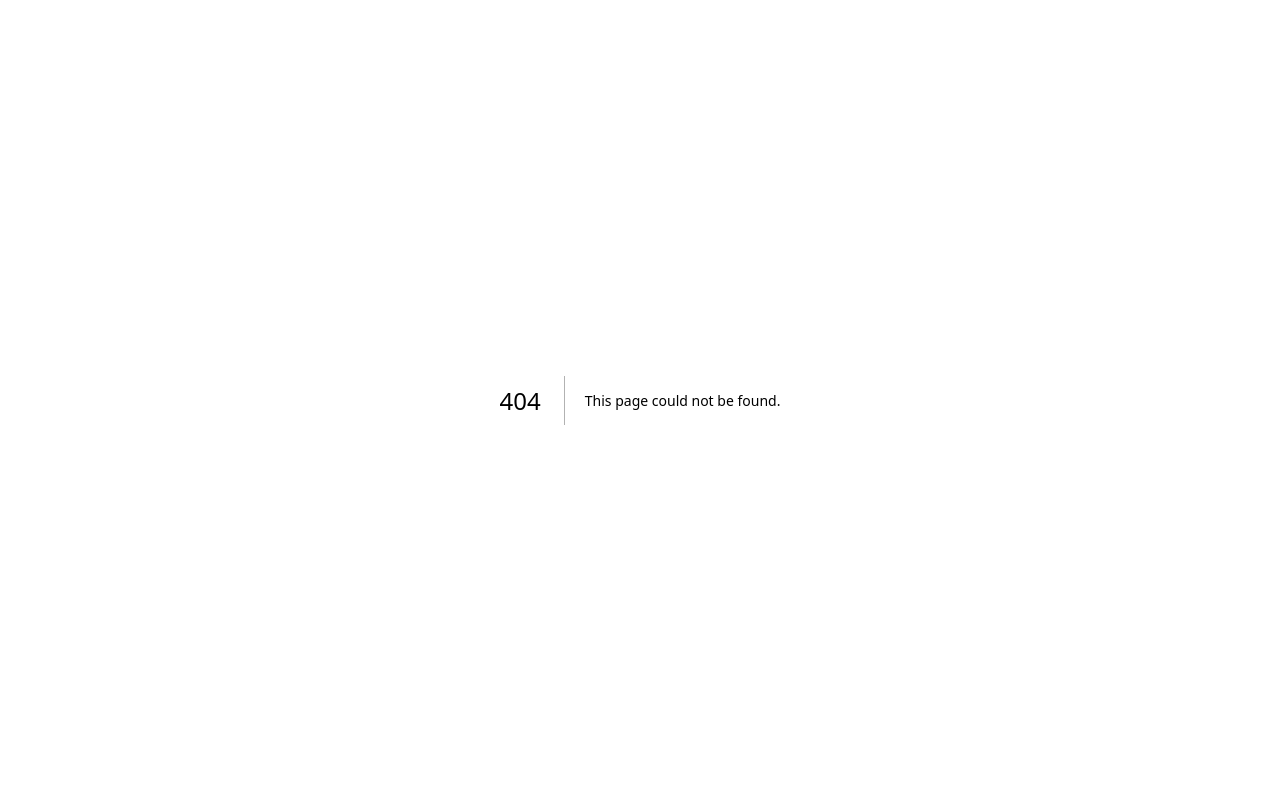
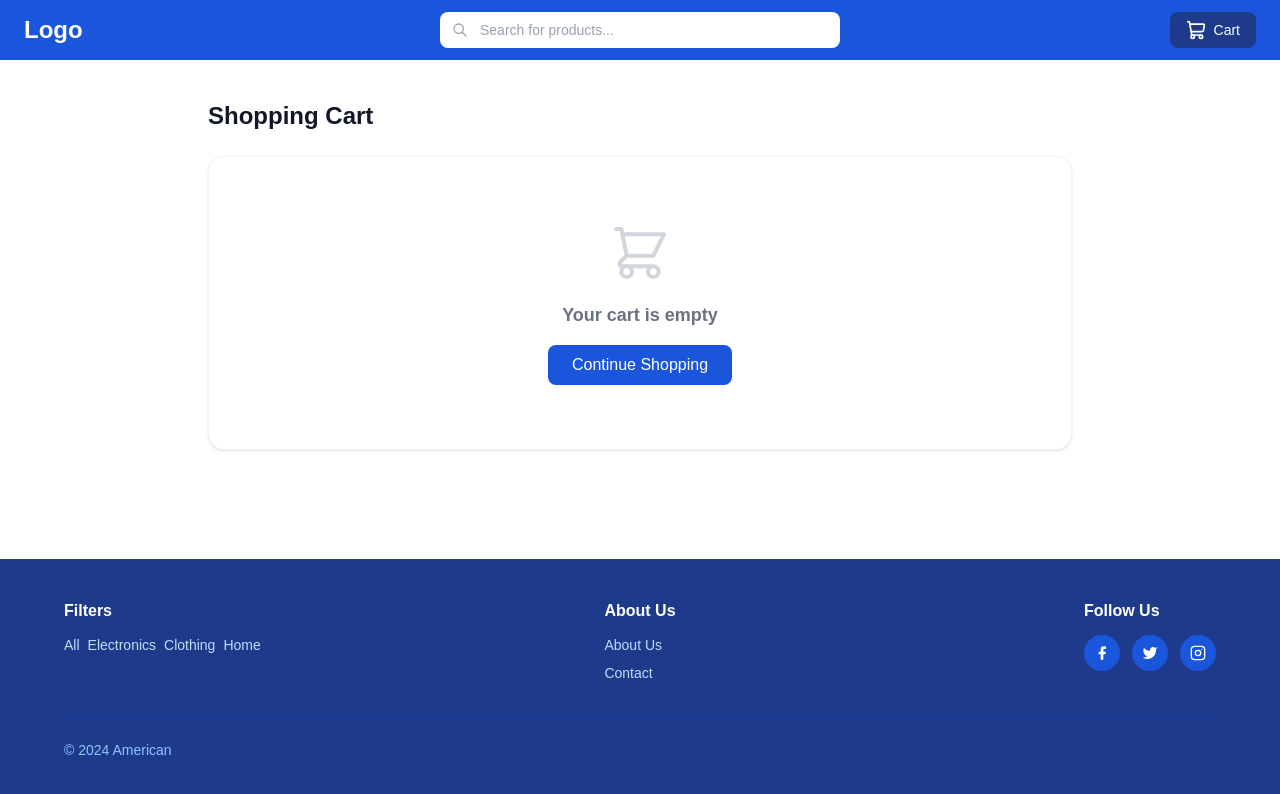
Before and after one commit to Alorik/whatbytes-assignment, a Next.js app: page /cart in a window 1280 px wide. Before the commit this address had no page. Shown: the top 794 px of the page. Built offline with nearby package versions, Linux system fonts and the light colour scheme.

Commit message:
cart added

```diff
--- /dev/null
+++ b/app/cart/page.tsx
@@ -0,0 +1,149 @@
+"use client";
+
+import { useState } from "react";
+import Link from "next/link";
+import { Trash2 } from "lucide-react";
+import { useCart } from "@/context/CartContext";
+import Header from "@/components/Header";
+import Footer from "@/components/Footer";
+
+export default function CartPage() {
+  const [searchQuery, setSearchQuery] = useState("");
+  const { items, removeItem, updateQuantity, totalPrice, totalItems } =
+    useCart();
+
+  return (
+    <div className="min-h-screen bg-white flex flex-col">
+      <Header searchQuery={searchQuery} onSearchChange={setSearchQuery} />
+
+      <main className="flex-1 max-w-4xl mx-auto w-full px-4 py-10">
+        <h1 className="text-2xl font-bold text-gray-900 mb-6">Shopping Cart</h1>
+
+        {items.length === 0 ? (
+          <div className="bg-white rounded-2xl shadow-sm border border-gray-100 p-16 text-center">
+            <svg
+              className="w-16 h-16 mx-auto mb-4 text-gray-300"
+              fill="none"
+              stroke="currentColor"
+              viewBox="0 0 24 24"
+            >
+              <path
+                strokeLinecap="round"
+                strokeLinejoin="round"
+                strokeWidth={1.5}
+                d="M3 3h2l.4 2M7 13h10l4-8H5.4M7 13L5.4 5M7 13l-2.293 2.293c-.63.63-.184 1.707.707 1.707H17m0 0a2 2 0 100 4 2 2 0 000-4zm-8 2a2 2 0 11-4 0 2 2 0 014 0z"
+              />
+            </svg>
+            <p className="text-lg font-semibold text-gray-500 mb-4">
+              Your cart is empty
+            </p>
+            <Link
+              href="/"
+              className="bg-[#1a56db] text-white px-6 py-2 rounded-lg font-medium hover:bg-[#1e40af] transition-colors inline-block"
+            >
+              Continue Shopping
+            </Link>
+          </div>
+        ) : (
+          <div className="flex flex-col lg:flex-row gap-6">
+            {/* Items */}
+            <div className="flex-1 space-y-4">
+              {items.map((item) => (
+                <div
+                  key={item.id}
+                  className="bg-white rounded-xl shadow-sm border border-gray-100 p-4 flex gap-4 items-center"
+                >
+                  <Link href={`/product/${item.id}`}>
+                    <div className="w-20 h-20 bg-gray-100 rounded-lg flex items-center justify-center shrink-0">
+                      <img
+                        src={item.image}
+                        alt={item.title}
+                        className="h-16 w-16 object-contain"
+                      />
+                    </div>
+                  </Link>
+                  <div className="flex-1 min-w-0">
+                    <Link href={`/product/${item.id}`}>
+                      <h3 className="font-semibold text-gray-900 text-sm hover:text-[#1a56db]">
+                        {item.title}
+                      </h3>
+                    </Link>
+                    <p className="text-gray-500 text-xs mt-0.5">
+                      {item.category}
+                    </p>
+                    <p className="font-bold text-gray-900 mt-1">
+                      ${item.price}
+                    </p>
+                  </div>
+                  <div className="flex items-center gap-2">
+                    <div className="flex items-center border border-gray-200 rounded-lg overflow-hidden">
+                      <button
+                        onClick={() =>
+                          updateQuantity(item.id, item.quantity - 1)
+                        }
+                        className="px-2 py-1 text-gray-600 hover:bg-gray-100 font-bold text-sm"
+                      >
+                        -
+                      </button>
+                      <span className="px-3 py-1 text-sm font-semibold">
+                        {item.quantity}
+                      </span>
+                      <button
+                        onClick={() =>
+                          updateQuantity(item.id, item.quantity + 1)
+                        }
+                        className="px-2 py-1 text-gray-600 hover:bg-gray-100 font-bold text-sm"
+                      >
+                        +
+                      </button>
+                    </div>
+                    <button
+                      onClick={() => removeItem(item.id)}
+                      className="p-2 text-red-400 hover:text-red-600 hover:bg-red-50 rounded-lg transition-colors"
+                    >
+                      <Trash2 className="w-4 h-4" />
+                    </button>
+                  </div>
+                </div>
+              ))}
+            </div>
+
+            {/* Summary */}
+            <div className="lg:w-72 shrink-0">
+              <div className="bg-white rounded-xl shadow-sm border border-gray-100 p-6 sticky top-4">
+                <h2 className="font-bold text-gray-900 text-lg mb-4">
+                  Order Summary
+                </h2>
+                <div className="space-y-2 text-sm mb-4">
+                  <div className="flex justify-between text-gray-600">
+                    <span>Items ({totalItems})</span>
+                    <span>${totalPrice.toFixed(2)}</span>
+                  </div>
+                  <div className="flex justify-between text-gray-600">
+                    <span>Shipping</span>
+                    <span className="text-green-600">Free</span>
+                  </div>
+                </div>
+                <div className="border-t pt-4 flex justify-between font-bold text-gray-900">
+                  <span>Total</span>
+                  <span>${totalPrice.toFixed(2)}</span>
+                </div>
+                <button className="mt-4 w-full bg-[#1a56db] hover:bg-[#1e40af] text-white font-bold py-3 rounded-xl transition-colors">
+                  Checkout
+                </button>
+                <Link
+                  href="/"
+                  className="mt-3 block text-center text-sm text-[#1a56db] hover:underline"
+                >
+                  Continue Shopping
+                </Link>
+              </div>
+            </div>
+          </div>
+        )}
+      </main>
+
+      <Footer />
+    </div>
+  );
+}
```
